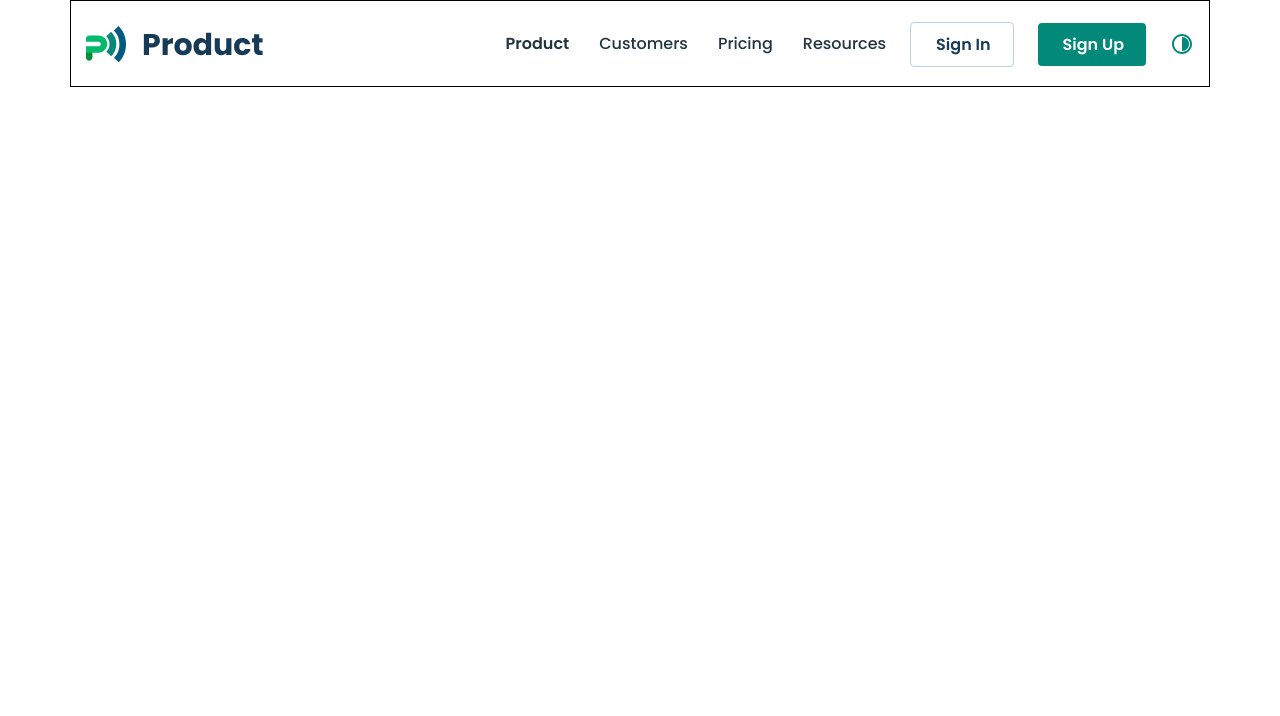
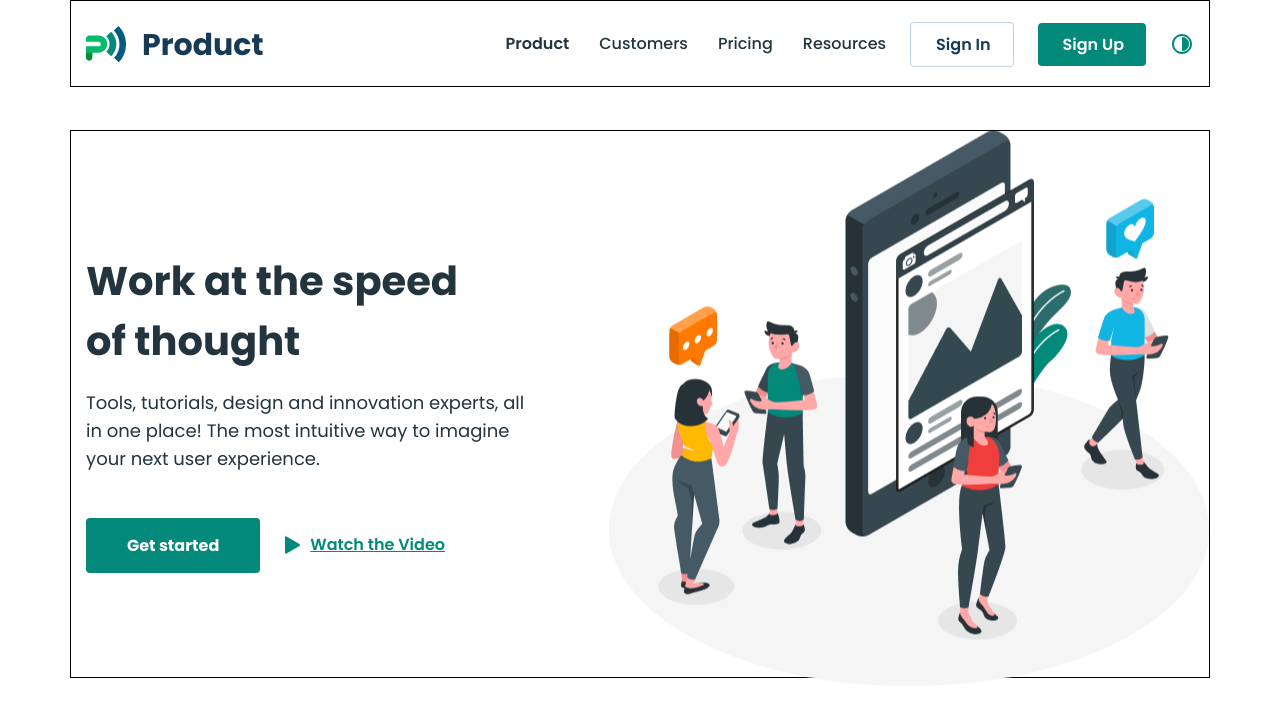
Before and after one commit to issmailll/MyProduct, a plain HTML site: page index.html in a window 1280 px wide. Drawn offline with Linux system fonts and the light colour scheme.

Commit message:
did intro section with adaptive

```diff
--- a/index.html
+++ b/index.html
@@ -39,5 +39,17 @@
         </button>
     </header>
     <!-- header section finished -->
+    <!-- intro -->
+    <div class="intro container">
+        <div class="intro__content-wrapper">
+            <p class="intro__title">Work  at the speed <br> of thought</p>
+            <p class="intro__description">Tools, tutorials, design and innovation experts, all in one place! The most intuitive way to imagine your next user experience.</p>
+            <div class="intro__link-wrapper">
+                <a class="site-link site-link--intro" href="#">Get started</a>
+                <a class="intro__watch-link" href="#">Watch the Video</a>
+            </div>
+        </div>
+    </div>
+    <!-- intro section finished -->
 </body>
 </html>
--- a/scss/_general.scss
+++ b/scss/_general.scss
@@ -10,7 +10,7 @@ body{
     font-style: normal;
     font-weight: 400;
     font-size: 16px;
-    line-height: 1.6px;
+    line-height: 1.6;
 }
 a{
     text-decoration: none;
--- a/scss/blocks/_blocks.scss
+++ b/scss/blocks/_blocks.scss
@@ -1,2 +1,4 @@
 @import "container";
 @import "header";
+@import "intro";
+@import "site-link";
--- a/scss/blocks/_container.scss
+++ b/scss/blocks/_container.scss
@@ -6,7 +6,7 @@
 }
 @media only screen and (max-width:$mobile){
     .container{
-        max-width: 365px;
+        max-width: 400px;
         margin: 0 auto;
         padding: 0 15px;
     }
--- a/scss/blocks/_header.scss
+++ b/scss/blocks/_header.scss
@@ -71,6 +71,7 @@
         padding-top: 17px;
         padding-bottom: 16px;
         justify-content: space-between;
+        box-shadow: 0 -2px 8px 0px #00000040;
     }
     .header__nav{
         display: none
--- /dev/null
+++ b/scss/blocks/_intro.scss
@@ -0,0 +1,94 @@
+.intro{
+    margin-bottom: 114px;
+    padding-top: 120px;
+    padding-bottom: 104px;
+    position: relative;
+    &::before{
+        content: '';
+        display: block;
+        width: 600px;
+        height: 555px;
+        background: url(../../img/intro_img.png) no-repeat center center;
+        background-size: cover;
+        position: absolute;
+        top: 0;
+        right: 0;
+    }
+}
+.intro__content-wrapper{
+    max-width: 458px;
+    color: $black;
+}
+.intro__title{
+    font-size: 40px;
+    font-weight: 700;
+    line-height: 60px;
+    margin: 0;
+}
+.intro__description{
+    font-size: 18px;
+    line-height: 28px;
+    margin-top: 18px;
+    margin-bottom: 45px;
+}
+.intro__link-wrapper{
+    display: flex;
+    align-items: center;
+}
+.intro__watch-link{
+    margin-left: 50px;
+    color: $green;
+    position: relative;
+    text-decoration: underline;
+    font-weight: 600;
+    line-height: 24px;
+    &::before{
+        content: '';
+        display: block;
+        width: 15px;
+        height: 18px;
+        background: url(../../img/intro_triangle.svg) no-repeat center center;
+        background-size: cover;
+        position: absolute;
+        top: 50%;
+        transform: translateY(-50%);
+        left: -25px;
+    }
+}
+.site-link--intro{
+    padding: 15px 41px 14px;
+}
+@media only screen and (max-width:$mobile){
+    .intro{
+        margin-bottom: 100px;
+        padding-top: 321px;
+        padding-bottom: 0;
+        position: relative;
+        text-align: center;
+        &::before{
+            content: '';
+            display: block;
+            width: 338px;
+            height: 310px;
+            background: url(../../img/intro_mobile-img.png) no-repeat center center;
+            background-size: cover;
+        }
+    }
+    .intro__content-wrapper{
+        max-width: 369px;
+    }
+    .intro__title{
+        font-size: 36px;
+        line-height: 60px;
+    }
+    .intro__description{
+        margin: 0 auto;
+        margin-top: 16px;
+        margin-bottom: 32px;
+        max-width: 326px;
+    }
+    .site-link--intro{
+        padding: 15px 24px 14px 25px;
+        margin-right: 28px;
+    }
+}
--- /dev/null
+++ b/scss/blocks/_site-link.scss
@@ -0,0 +1,7 @@
+.site-link{
+    background-color: $green;
+    border-radius: 4px;
+    color: $white;
+    display: inline-block;
+    font-weight: 700;
+}
```
Also changed, not shown: css/main.css, img/intro_img.png (added), img/intro_mobile-img.png (added), img/intro_triangle.svg (added), 1 other file.
